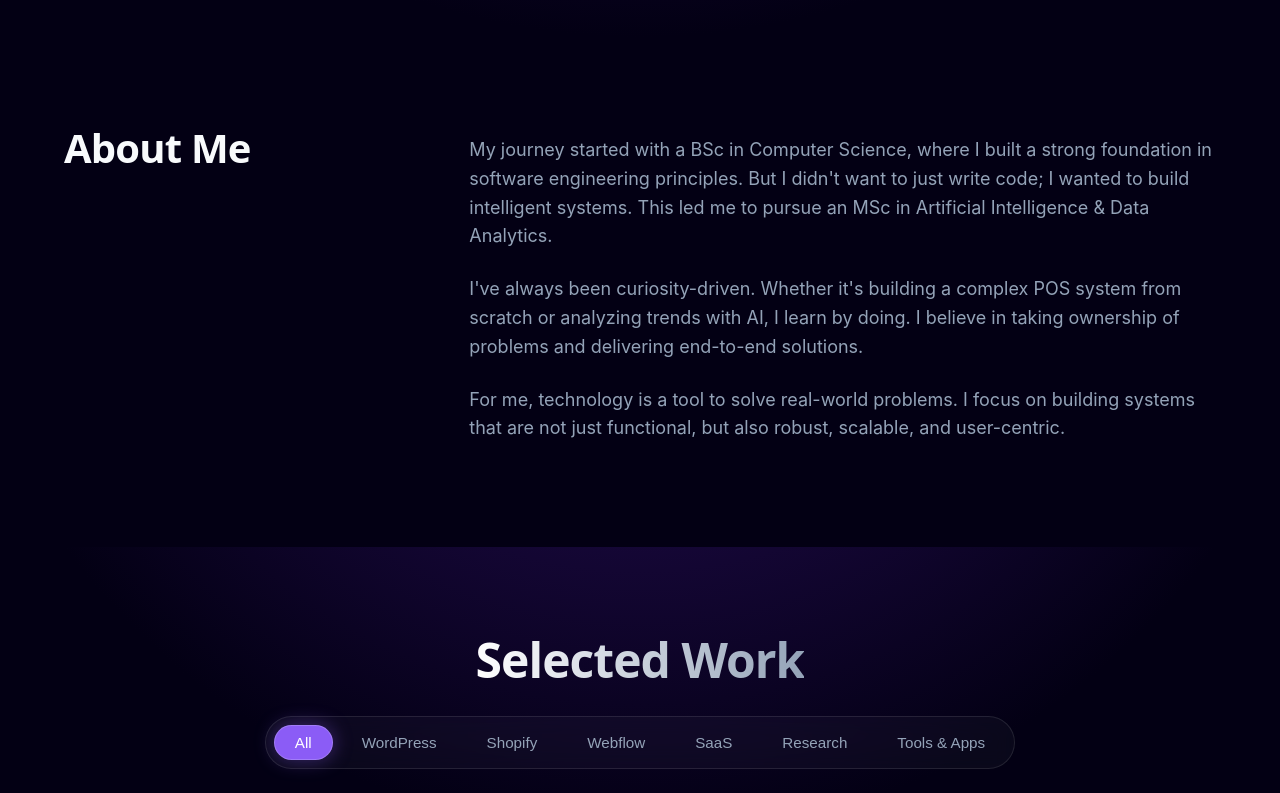
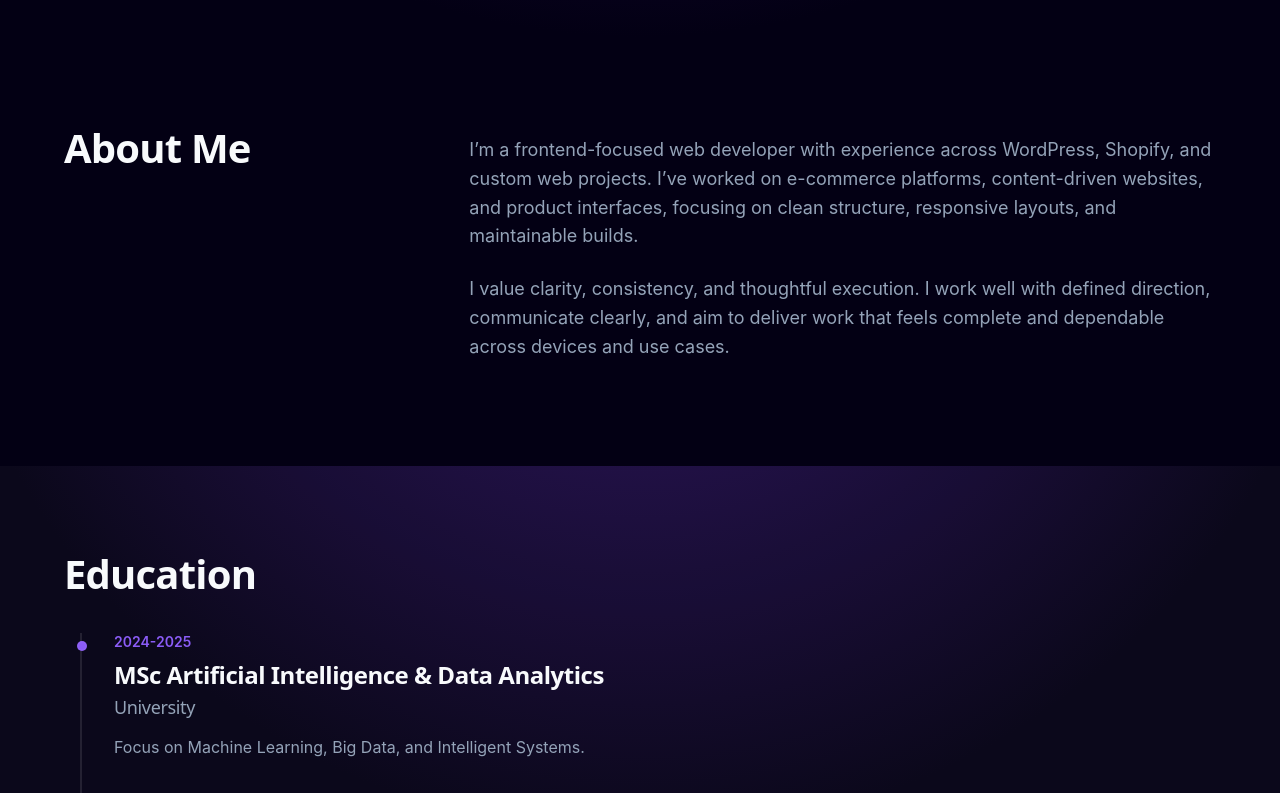
Before and after one commit to AmmarAsif-cmd/Porfolio, a React (Vite) app: page / in a window 1280 px wide. Shown: the part 680-1473 px from the top of the page. Built offline with nearby package versions, Linux system fonts and the light colour scheme.

Commit message:
Update About text and reorder Education section

```diff
--- a/src/App.tsx
+++ b/src/App.tsx
@@ -13,10 +13,10 @@ function App() {
     <main>
       <Hero />
       <About />
+      <Education />
       <Projects />
       <Skills />
       <Learning />
-      <Education />
       <WorkingStyle />
       <Footer />
     </main>
--- a/src/data/portfolio.ts
+++ b/src/data/portfolio.ts
@@ -44,9 +44,8 @@ export const portfolioData = {
     about: {
         title: "About Me",
         story: [
-            "My journey started with a BSc in Computer Science, where I built a strong foundation in software engineering principles. But I didn't want to just write code; I wanted to build intelligent systems. This led me to pursue an MSc in Artificial Intelligence & Data Analytics.",
-            "I've always been curiosity-driven. Whether it's building a complex POS system from scratch or analyzing trends with AI, I learn by doing. I believe in taking ownership of problems and delivering end-to-end solutions.",
-            "For me, technology is a tool to solve real-world problems. I focus on building systems that are not just functional, but also robust, scalable, and user-centric.",
+            "I’m a frontend-focused web developer with experience across WordPress, Shopify, and custom web projects. I’ve worked on e-commerce platforms, content-driven websites, and product interfaces, focusing on clean structure, responsive layouts, and maintainable builds.",
+            "I value clarity, consistency, and thoughtful execution. I work well with defined direction, communicate clearly, and aim to deliver work that feels complete and dependable across devices and use cases.",
         ],
     },
     projects: [
```
